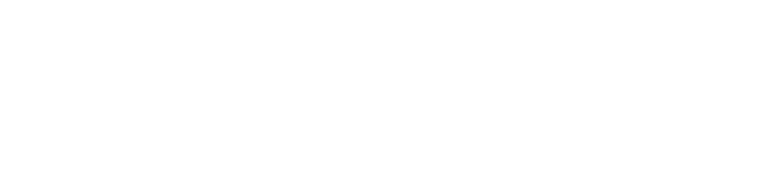
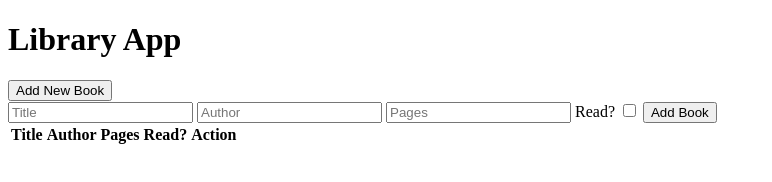
Before and after one commit to KumarAmitt/Library, a plain HTML site: page index.html in a window 1280 px wide. Shown: the whole page, without its empty margins (0-772 px from the left). Drawn offline with Linux system fonts and the light colour scheme.

Commit message:
Add html form and table

```diff
--- a/index.html
+++ b/index.html
@@ -11,6 +11,38 @@
   <title>Library</title>
 </head>
 <body>
+  <div class="container">
+    <h1>Library App</h1>
+
+    <button class="add-book">Add New Book</button>
+
+    <form class="library-form">
+      <input type="text" name="title" placeholder="Title">
+      <input type="text" name="author" placeholder="Author">
+      <input type="number" name="Pages" placeholder="Pages">
+      <label>
+        Read?
+        <input type="checkbox" name="read">
+      </label>
+      <input type="submit" value="Add Book">
+    </form>
+
+    <div>
+      <table>
+        <thead>
+        <tr>
+          <th>Title</th>
+          <th>Author</th>
+          <th>Pages</th>
+          <th>Read?</th>
+          <th>Action</th>
+        </tr>
+        </thead>
+        <tbody></tbody>
+      </table>
+    </div>
+  </div>
+
 
 </body>
 </html>
```
